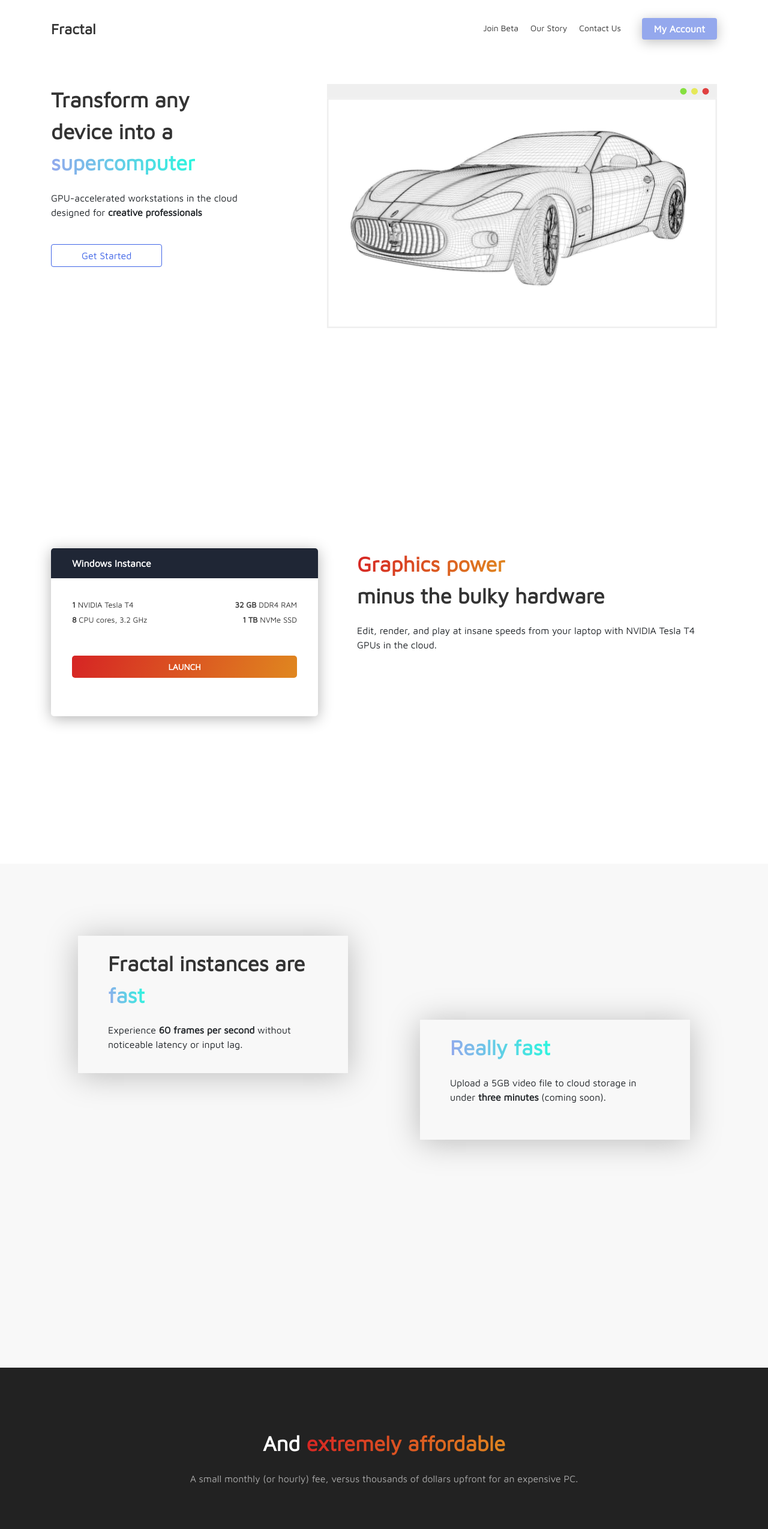
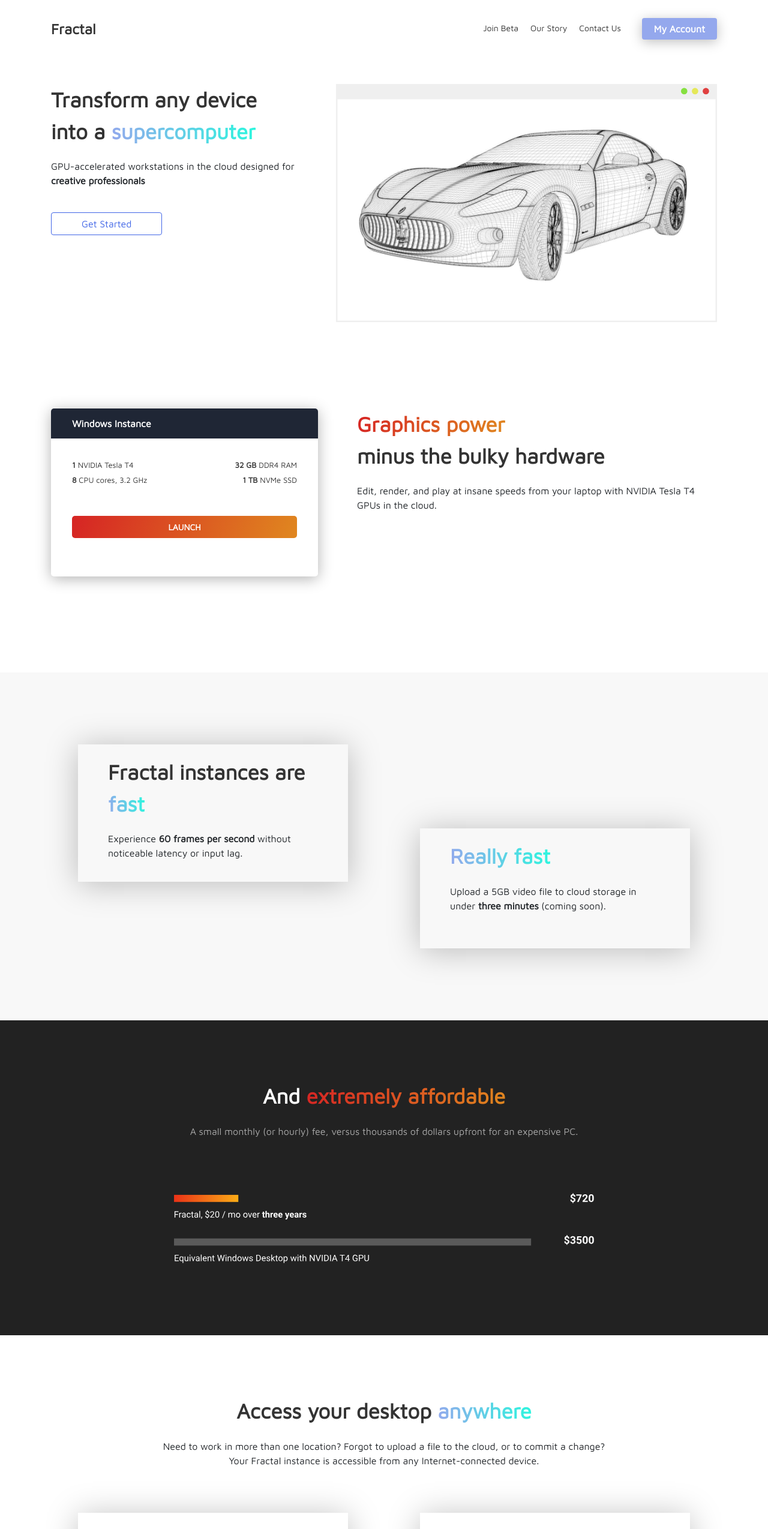
Before and after one commit to whisthq/vm-website, a React (Create React App) app: page / in a window 1280 px wide. Shown: the top 2549 px of the page at 60% size. Built offline with nearby package versions, Linux system fonts and the light colour scheme; what react-stripe-elements would draw is missing.

Commit message:
fixed spacing

```diff
--- a/src/components/PageHomeNew/NewHome.js
+++ b/src/components/PageHomeNew/NewHome.js
@@ -65,17 +65,17 @@
     return (
       <div className='App'>
         <Header  color = "#333333" button = "#94a8ed"/>
-        <div style = {{minHeight: '100vh', paddingTop: 140}}>
+        <div style = {{paddingTop: 140}}>
           <Container>
             <Row>
-              <Col md = {4} style = {{textAlign: 'left', paddingRight: 50}}>
+              <Col md = {5} style = {{textAlign: 'left', paddingRight: 50}}>
                 <div style = {{fontWeight: 'bold', fontSize: 35, color: "#333333", textAlign: 'left'}}>Transform any device into a <span className = "blue-gradient">supercomputer</span></div>
                 <p style = {{textAlign: 'left', marginTop: 20}}>GPU-accelerated workstations in the cloud designed for <strong>creative professionals</strong></p>
                 <Link to = '/vm'>
                   <Button style = {{marginTop: 25, paddingLeft: 50, paddingRight: 50, background: 'rgba(0,0,0,0.0)', border: 'solid 1px #4166E7', color: '#4166E7'}}>Get Started</Button>
                 </Link>
               </Col>
-              <Col md = {8} style = {{textAlign: 'right'}}>
+              <Col md = {7} style = {{textAlign: 'right'}}>
                 {
                 this.state.width > 700
                 ?
@@ -87,7 +87,7 @@
             </Row>
           </Container>
         </div>
-        <div style = {{backgroundColor: "white", minHeight: '80vh'}}>
+        <div style = {{backgroundColor: "white", paddingBottom: 60, paddingTop: 30}}>
           <Container>
             <Row>
               <Col md = {5} xs = {{order: 2}} style = {{textAlign: 'left', paddingTop: '10%', paddingBottom: 100}}>
@@ -128,7 +128,7 @@
             </Row>
           </Container>
         </div>
-        <div style = {{backgroundColor: "#f8f8f8", minHeight: "105vh"}}>
+        <div style = {{backgroundColor: "#f8f8f8", paddingBottom: 120}}>
           <Container>
             <Row>
               <Col md={6} style = {{paddingTop: 120}}>
@@ -157,7 +157,7 @@
             </Row>
           </Container>
         </div>
-        <div style = {{backgroundColor: "#222222", minHeight: '100vh'}}>
+        <div style = {{backgroundColor: "#222222", paddingBottom: 120}}>
           <Container style = {{paddingTop: 100}}>
             <div style = {{fontWeight: 'bold', fontSize: 35, color: "white", textAlign: 'center'}}>And <span className = "orange-gradient">extremely affordable</span></div>
             <div style = {{margin: 'auto', maxWidth: 750}}>
@@ -172,7 +172,7 @@
             }
           </Container>
         </div>
-        <div style = {{backgroundColor: 'white', minHeight: '100vh'}}>
+        <div style = {{backgroundColor: 'white'}}>
           <Container style = {{paddingTop: 100, paddingBottom: 100}}>
             <div style = {{fontWeight: 'bold', fontSize: 35, color: "#333333", textAlign: 'center'}}>Access your desktop <span className = "blue-gradient">anywhere</span></div>
             <div style = {{margin: 'auto', maxWidth: 750}}>
@@ -210,7 +210,7 @@
             </Row>
           </Container>
         </div>
-        <div style = {{backgroundColor: 'white', minHeight: '100vh'}}>
+        <div style = {{backgroundColor: 'white'}}>
           <Container style = {{paddingTop: 50, paddingBottom: 100}}>
             <div style = {{fontWeight: 'bold', fontSize: 35, color: "#333333", textAlign: 'center'}}>Setup in under <span className = "orange-gradient">one minute</span></div>
             <div style = {{margin: 'auto', maxWidth: 750}}>
@@ -248,8 +248,8 @@
             </div>
           </Container>
         </div>
-        <div style = {{backgroundColor: "#222222", minHeight: '100vh'}} id = "beta">
-          <Container style = {{paddingTop: 100}}>
+        <div style = {{backgroundColor: "#222222"}} id = "beta">
+          <Container style = {{paddingTop: 100, paddingBottom: 100}}>
             <div style = {{fontWeight: 'bold', fontSize: 35, color: "white", textAlign: 'center'}}>Join Our <span className = "blue-gradient">Private Beta</span></div>
             <div style = {{margin: 'auto', maxWidth: 750}}>
               <p style = {{textAlign: 'center', marginTop: 20, color: "#A9A9A9"}}>We are currently accepting 100 individuals for our private beta. If you’re interested in experiencing the next generation of personal computing,  please apply below.</p>
```
Also changed, not shown: 1 other file (tests, documents, lock files or other folders).
